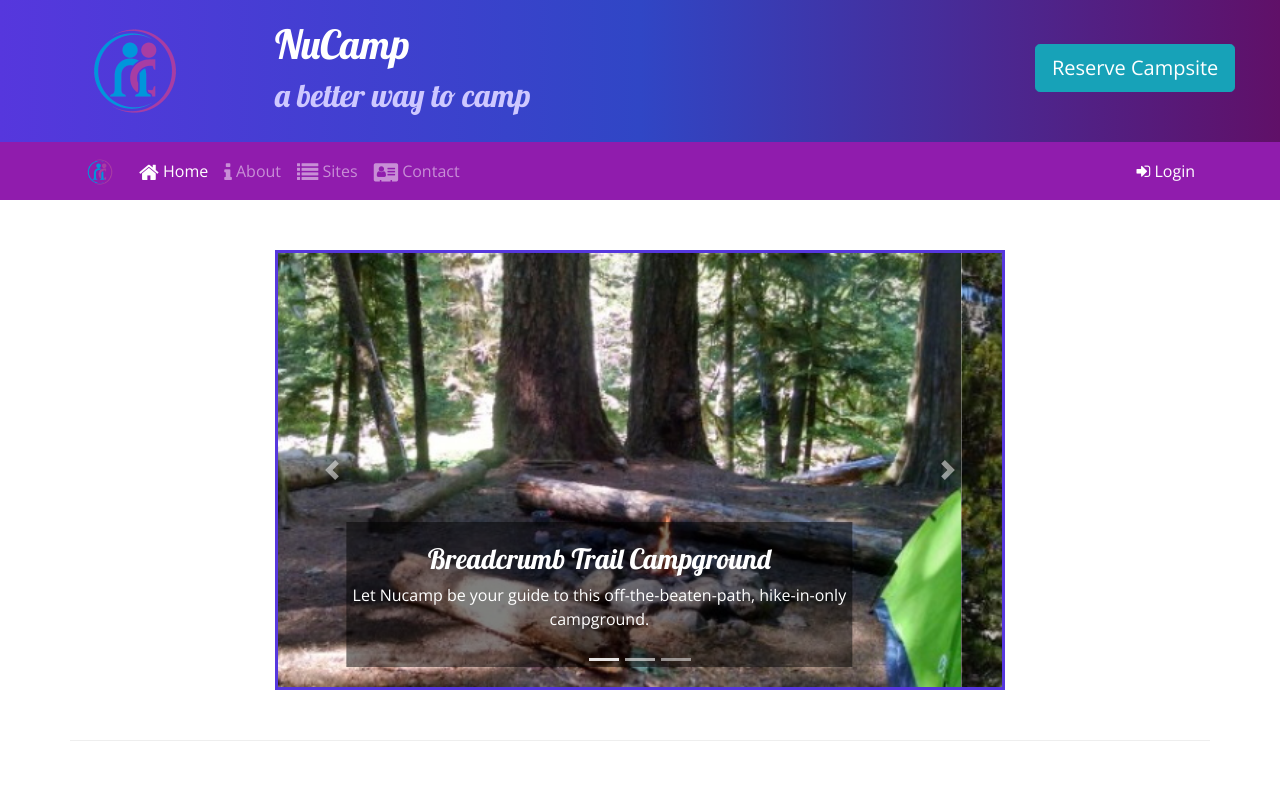
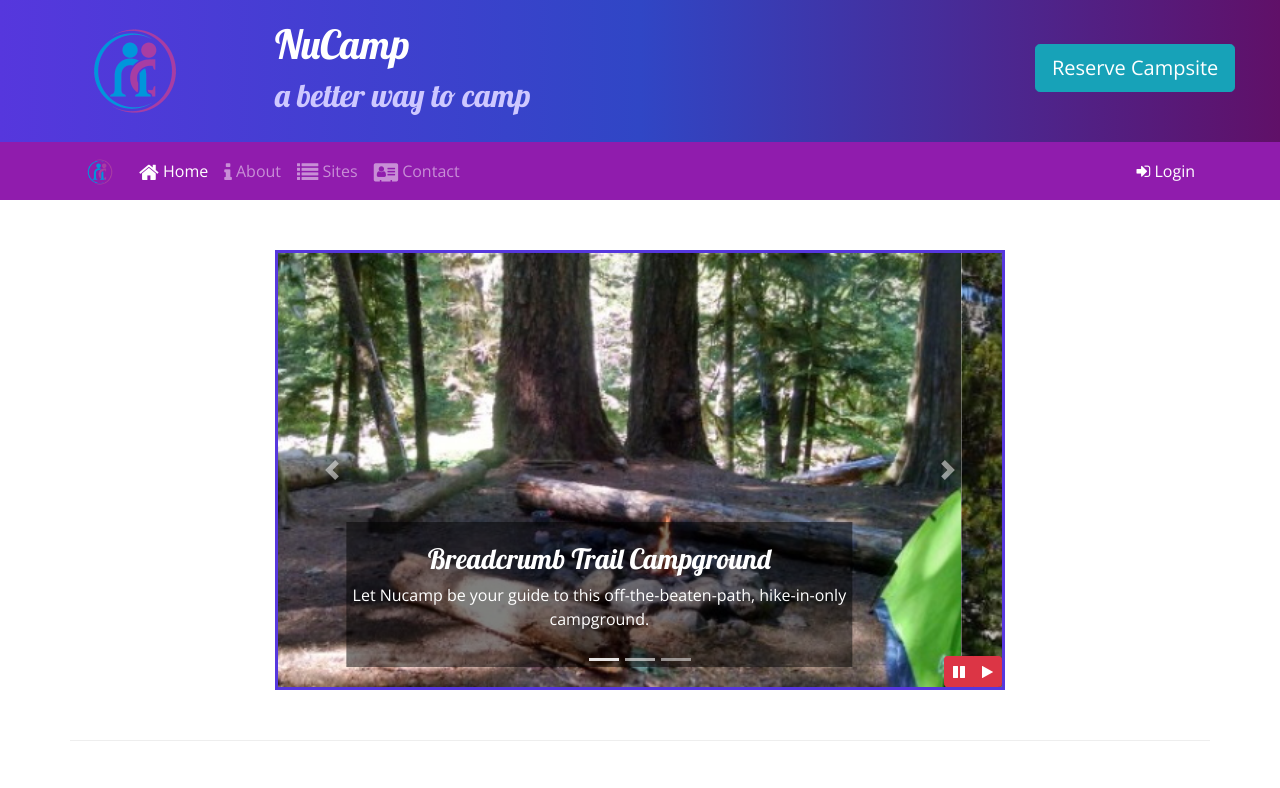
Before and after one commit to philbertopia/nucampsite, a website: page index.html in a window 1280 px wide. Shown: the top 788 px of the page. Drawn offline with nearby package versions, Linux system fonts and the light colour scheme.

Commit message:
Bootstrap and jQuery Part 1

```diff
--- a/css/styles.css
+++ b/css/styles.css
@@ -48,3 +48,10 @@ a, a:hover {
   .carousel {
     border: solid #5637dd;
   }
+
+  #carouselButton {
+    position: absolute;
+    right: 0;
+    bottom: 0;
+    z-index: 100;
+  }
--- a/index.html
+++ b/index.html
@@ -229,6 +229,14 @@
                         <span class="carousel-control-next-icon"></span>
                         <span class="sr-only">Next</span>
                     </a>
+                    <div class="btn-group" id="carouselButton">
+                        <button class="btn btn-danger btn-sm" id="carouselPause">
+                            <i class="fa fa-pause"></i>
+                        </button>
+                        <button class="btn btn-danger btn-sm" id="carouselPlay">
+                            <i class="fa fa-play"></i>
+                        </button>
+                    </div>
                 </div>
             </div>
         </div>
@@ -300,45 +308,6 @@
         </div>
       </div>
 
-      <!-- <div class="row row-content">
-        <div class="col-sm-6 mx-auto">
-          <div class="card">
-            <h3 class="card-header bg-info text-white">Reserve a Campsite</h3>
-            <div class="card-body">
-
-            <form id="reserveForm" action="">
-                <div class="row form-group">
-                  <label class="col-sm-6 col-form-label" for="">Number of Campers</label>
-                  <div class="col">
-                    <select class="form-control" name="numCampers" id="numCampers">
-                      <option value="">Select...</option>
-                      <option value="1">1</option>
-                      <option value="2">2</option>
-                      <option value="3">3</option>
-                      <option value="4">4</option>
-                      <option value="5">5</option>
-                      <option value="6">6</option>
-                    </select>
-                  </div>
-                </div>
-                <div class="row form-group">
-                    <label class="col-sm-6 col-form-label" for="date">Date</label>
-                    <div class="col-sm-6">
-                        <input class="form-control" type="date" id="date" name="date" placeholder="date">
-                    </div>
-                </div>
-                <div class="row form-group">
-                    <div class="col">
-                        <button class="btn btn-primary" type="submit">Search</button>
-                    </div>
-                </div>
-              </form>
-            </div>
-          </div>
-        </div>
-      </div>
-    </div> -->
-
     <footer class="site-footer">
       <div class="container">
         <div class="row">
@@ -394,9 +363,15 @@
     <script src="node_modules/bootstrap/dist/js/bootstrap.min.js"></script>
 
     <script>
-        $(function () {
-            $(`[data-toggle="tooltip"]`).tooltip()
-        })
+        $(function() {
+            $(".carousel").carousel( { interval: 2000 } )
+            $("#carouselPause").click(function(){
+                $(".carousel").carousel("pause");
+            });
+            $("#carouselPlay").click(function() {
+                $(".carousel").carousel("cycle");
+            });
+        });
     </script>
 
   </body>
```
